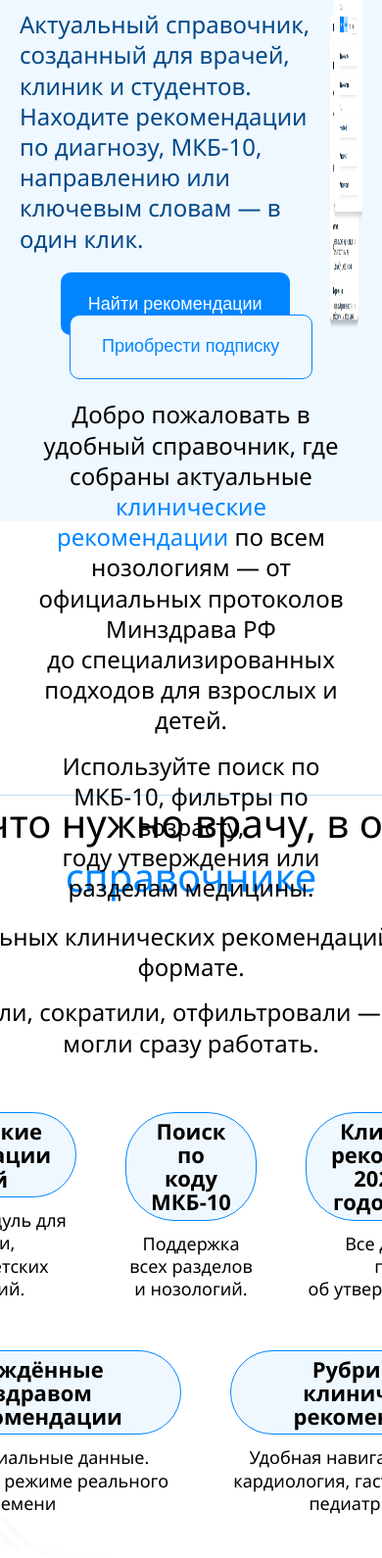
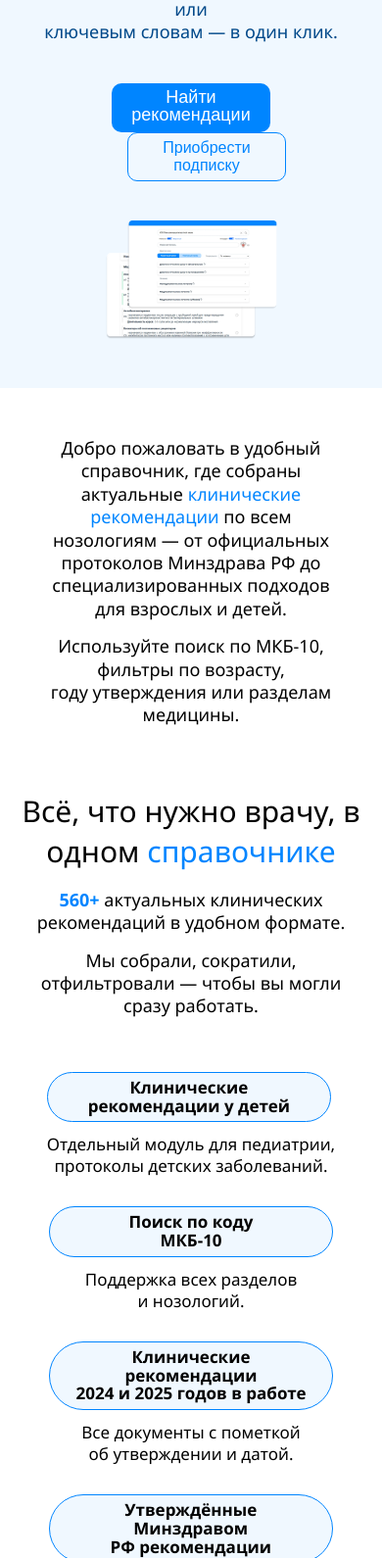
Before and after one commit to LilySmirn/easyMed_b2c, a plain HTML site: page index.html in a window 390 px wide. Shown: the part 383-1973 px from the top of the page at 98% size. Drawn offline with Linux system fonts and the light colour scheme.

Commit message:
feat: mobile size for some sections

```diff
--- a/index.html
+++ b/index.html
@@ -139,7 +139,6 @@
                     <img src="assets/images/logo.png" alt="Клинические рекомендации Минздрава — логотип" width="101" height="43" loading="eager">
                 </picture>
             </a>
-
             <nav aria-label="Главное меню" class="navigation">
                 <ul class="main-menu">
                     <li><a href="#about">О проекте</a></li>
@@ -150,6 +149,9 @@
             <div class="header-buttons">
                 <a href="#" class="btn btn-login">Войти</a>
                 <a href="#" class="btn btn-demo">Демо</a>
+            </div>
+            <div class="mobile-nav">
+
             </div>
         </div>
     </header>
@@ -188,7 +190,7 @@
             <h2 class="visually-hidden">Welcome section</h2>
             <div class="welcome-container">
                 <p class="description">
-                    Добро пожаловать в удобный справочник, где собраны актуальные <span class="highlight">клинические</span><br><span class="highlight">рекомендации</span> по всем нозологиям — от официальных протоколов Минздрава РФ<br>до специализированных подходов для взрослых и детей.
+                    Добро пожаловать в удобный справочник, где собраны актуальные <span class="highlight">клинические</span> <span class="highlight">рекомендации</span> по всем нозологиям — от официальных протоколов Минздрава РФ до специализированных подходов для взрослых и детей.
                 </p>
                 <p class="description">
                     Используйте поиск по МКБ-10, фильтры по возрасту,<br>году утверждения или разделам медицины.
--- a/styles.css
+++ b/styles.css
@@ -6,6 +6,35 @@
 
 body, html {
     height: 100%;
+}
+
+.header-container {
+    max-width: 1200px;
+    margin: 0 auto;
+    padding: 0 16px;
+}
+
+.hero-img img {
+    max-width: 100%;
+    height: auto;
+    display: block;
+}
+
+.hero-container,
+.welcome-container,
+.usp-container,
+.clients-container,
+.pricing-container,
+.corporate-access-container,
+.faq-container,
+.cta-container,
+.video-container,
+.why-us-container,
+.cta-banner-container,
+.footer-container {
+    max-width: 1200px;
+    margin: 0 auto;
+    padding: 0 16px;
 }
 
 body {
@@ -58,9 +87,14 @@ header {
 }
 
 .navigation {
+    display: block;
     position: absolute;
     left: 50%;
     transform: translateX(-50%);
+}
+
+.mobile-nav {
+    display: none;
 }
 
 header.scrolled {
@@ -883,3 +917,112 @@ footer {
     margin: 0 auto;
     padding: 0;
 }
+
+
+@media (max-width: 768px) {
+    .navigation {
+        display: none;
+    }
+
+    .header-buttons {
+        display: none;
+    }
+
+    .mobile-nav {
+        display: block;
+    }
+
+    .hero-section {
+        height: auto;
+    }
+
+    .hero-container {
+        flex-direction: column;
+        justify-content: center;
+        gap: 40px;
+        height: auto;
+        padding: 50px 20px 50px 20px;
+    }
+
+    h1 {
+        text-align: center;
+        font-size: 30px;
+    }
+
+    .hero-content {
+        align-items: center;
+    }
+
+    .lead-text {
+        font-size: 18px;
+        text-align: center;
+    }
+
+    .btn-hero-demo {
+        display: inline-block;
+        width: 162px;
+        height: 50px;
+        font-size: 18px;
+        border-radius: 10px;
+        text-align: center;
+        line-height: 100%;
+        padding: 5px;
+        margin-top: 0;
+    }
+
+    .btn-pricing {
+        font-size: 16px;
+        height: 50px;
+        width: 162px;
+    }
+
+    .description {
+        font-size: 18px;
+    }
+
+    .welcome-section {
+        height: auto;
+        padding: 50px 20px;
+    }
+
+    hr {
+        display: none;
+    }
+
+    h2 {
+        text-align: center;
+        font-size: 30px;
+    }
+
+    .usp-container {
+        padding: 0 20px 50px 20px;
+        display: flex;
+        flex-direction: column;
+        width: 100%;
+    }
+
+    .usp-list {
+        gap: 30px;
+    }
+
+    .line-1, .line-2 {
+        flex-direction: column;
+        gap: 30px;
+    }
+
+    .usp-item-title {
+        width: 290px;
+        font-size: 17px;
+    }
+
+    .usp-item-text {
+        font-size: 17px;
+    }
+
+    .clients-container {
+        padding: 0 20px 50px 20px;
+        display: flex;
+        flex-direction: column;
+        width: 100%;
+    }
+}
```
